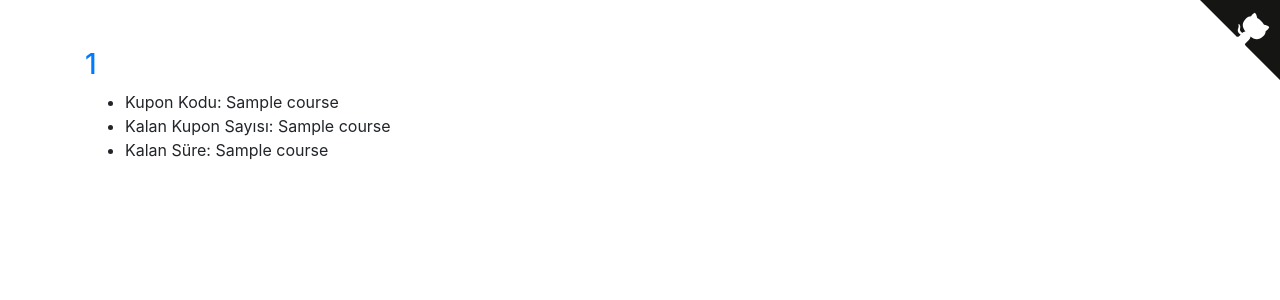
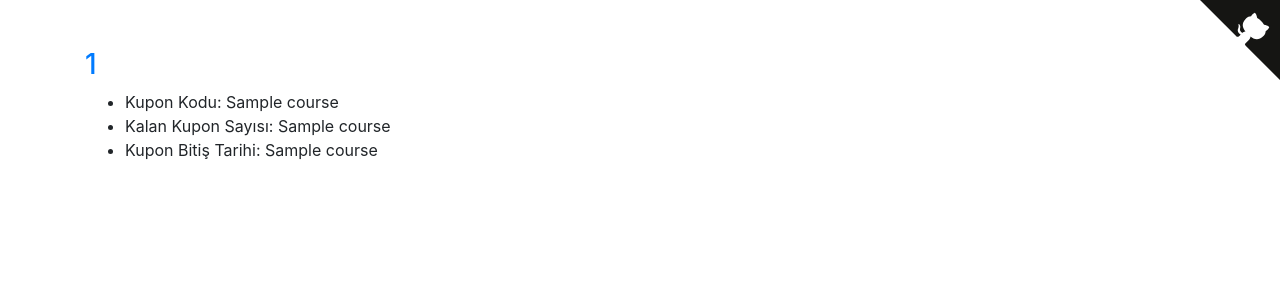
Before and after one commit to berkaydemir6/udemy-coupon-finder, a Flask app: template templates/home.html in a window 1280 px wide. Shown: the top 300 px of the page. Run offline with Flask 2, Linux system fonts and the light colour scheme; the template is opened without the code that fills it: most values are stand-ins (such as "Sample title", 1, 10 or a date in 2020); some libraries are stand-ins or nearby versions.

```diff
--- a/templates/home.html
+++ b/templates/home.html
@@ -6,7 +6,7 @@
         <ul>
             <li>Kupon Kodu: {{course[2]}}</li>
             <li>Kalan Kupon Sayısı: {{course[3]}}</li>
-            <li>Kalan Süre: {{course[4]}}</li>
+            <li>Kupon Bitiş Tarihi: {{course[4]}}</li>
         </ul>
     {% endfor %}
 </div>
```
